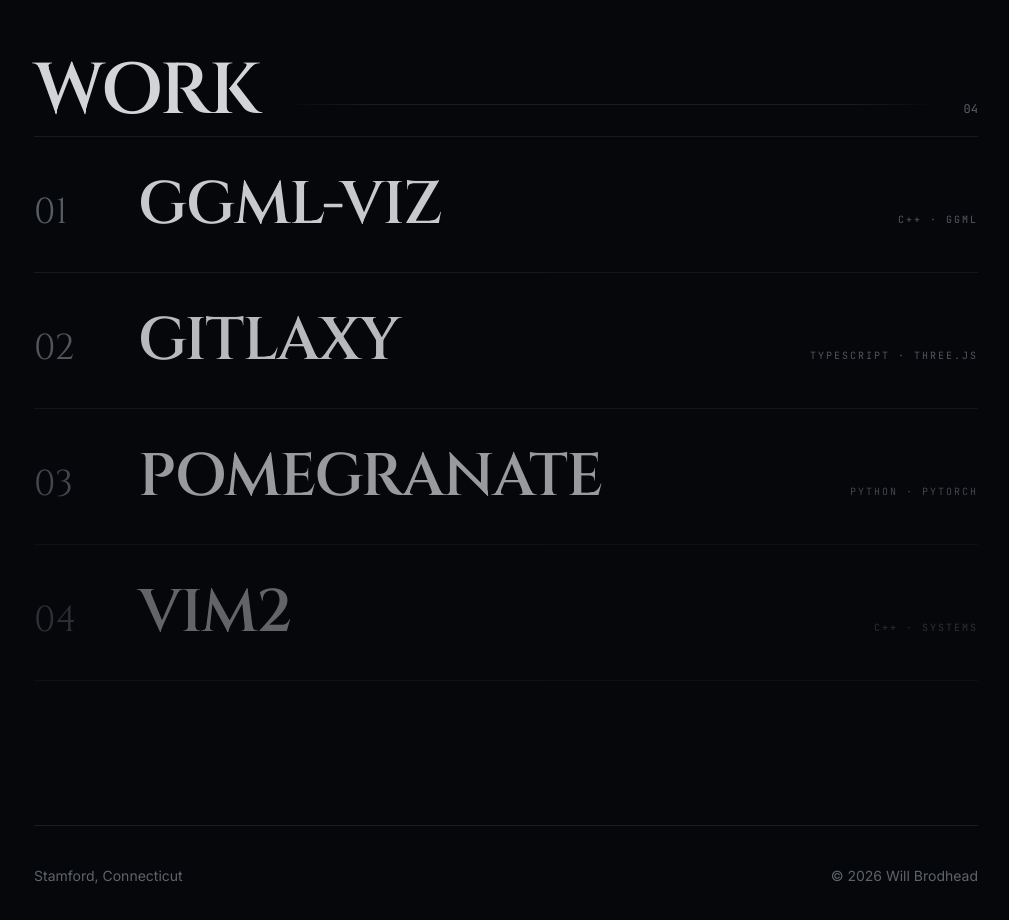
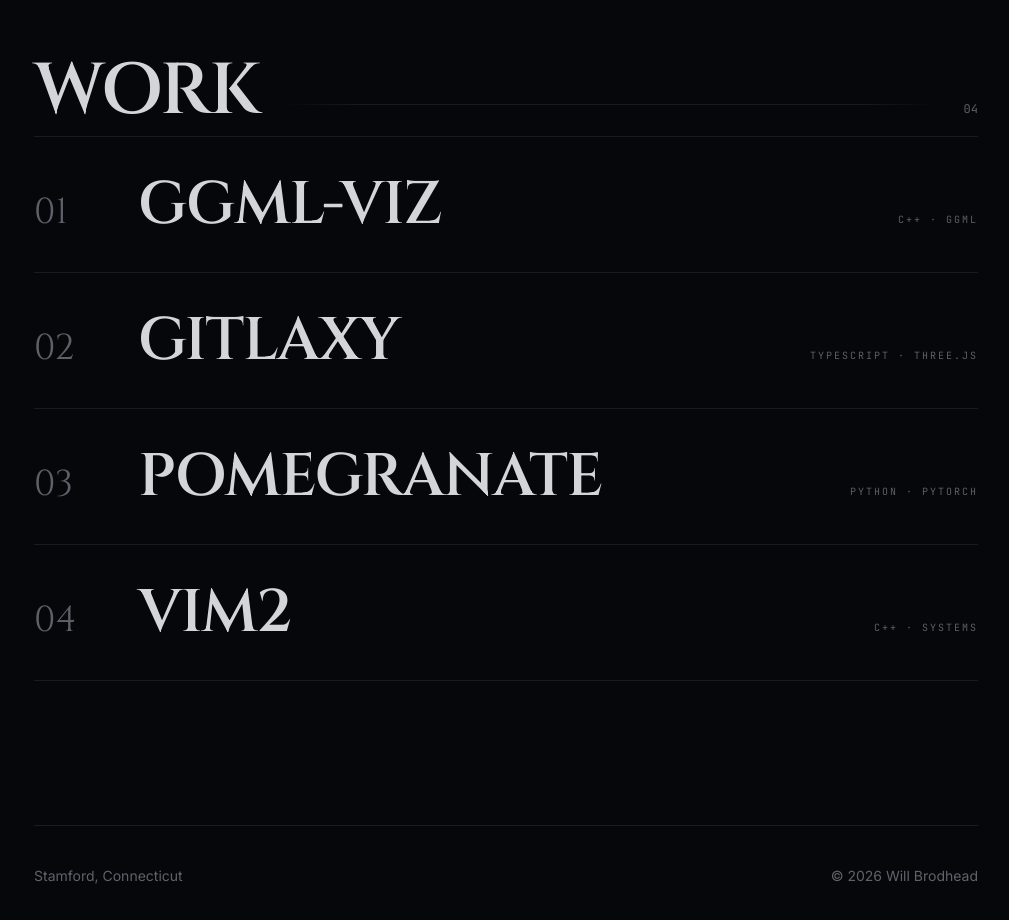
Before and after one commit to brodheadw/brodheadw.github.io, a Next.js app: page / in a window 1280 px wide. Shown: the part 1040-1960 px from the top of the page, without its empty margins (134-1143 px from the left). Built offline with nearby package versions, Linux system fonts and the light colour scheme; grey boxes are pictures that could not be loaded.

Commit message:
Fade everything in together, slower (10s)

```diff
--- a/src/app/globals.css
+++ b/src/app/globals.css
@@ -30,28 +30,17 @@ body { overflow-x: hidden; }
 }
 
 /* ─────────────────────────────────────────────────────────────────
-   Pure opacity reveal — text fades up out of the dark page bg.
-   No blur, no motion. */
+   Pure opacity reveal — everything fades up together, slowly, out
+   of the dark page bg. No blur, no motion, no stagger. */
 @keyframes emerge {
   from { opacity: 0; }
   to   { opacity: 1; }
 }
 
-.emerge {
-  animation: emerge 3s cubic-bezier(0.22, 1, 0.36, 1) both;
+.emerge,
+.emerge-hero {
+  animation: emerge 10s cubic-bezier(0.22, 1, 0.36, 1) both;
 }
-
-.emerge-hero {
-  animation: emerge 6s cubic-bezier(0.22, 1, 0.36, 1) both;
-  animation-delay: 0.4s;
-}
-
-.emerge-1 { animation-delay: 0.6s; }
-.emerge-2 { animation-delay: 2.2s; }
-.emerge-3 { animation-delay: 3.0s; }
-.emerge-4 { animation-delay: 3.6s; }
-.emerge-5 { animation-delay: 4.2s; }
-.emerge-6 { animation-delay: 4.8s; }
 
 @media (prefers-reduced-motion: reduce) {
   .emerge,
--- a/src/components/ProjectRow.tsx
+++ b/src/components/ProjectRow.tsx
@@ -11,10 +11,7 @@ export default function ProjectRow({ project, index }: Props) {
   const href = project.liveUrl || project.githubUrl
 
   return (
-    <li
-      className="emerge group border-t border-border last:border-b"
-      style={{ animationDelay: `${4.6 + (index - 1) * 0.3}s` }}
-    >
+    <li className="emerge group border-t border-border last:border-b">
       <Link
         href={href}
         target="_blank"
```
